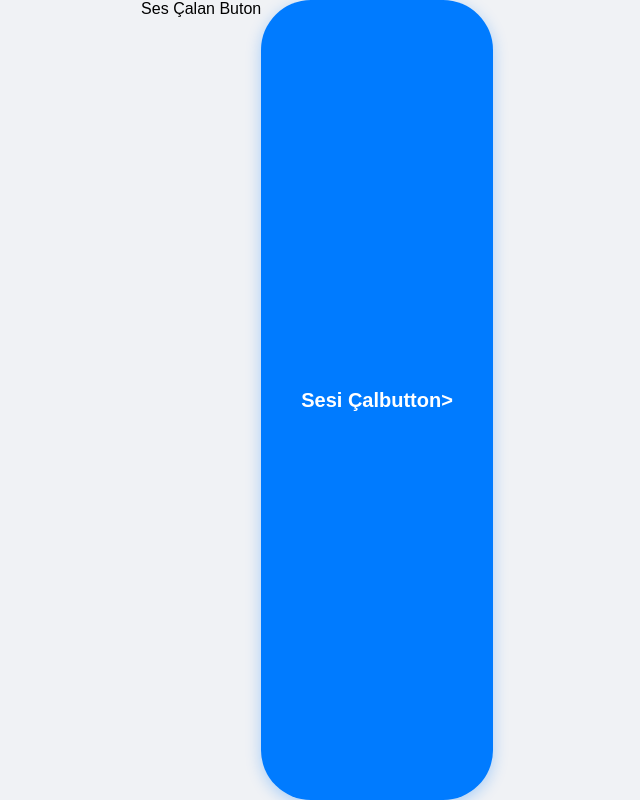
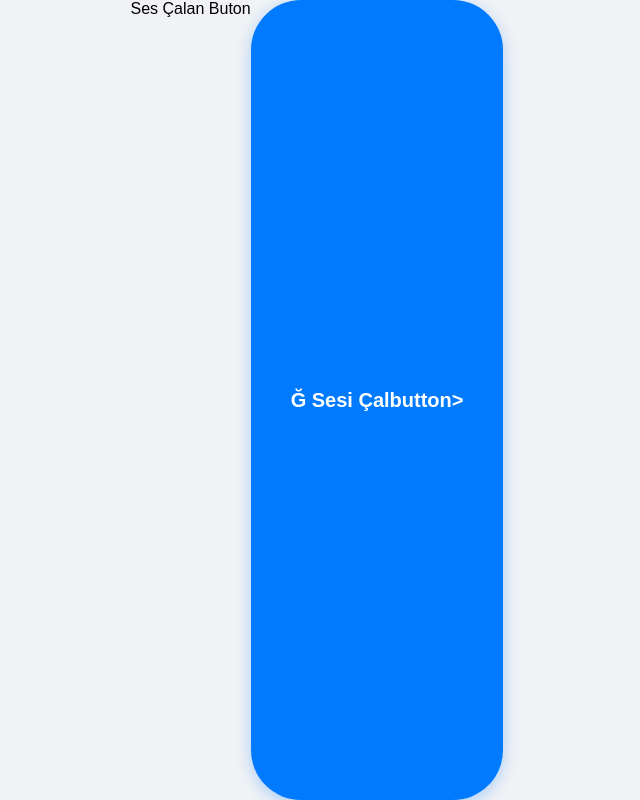
Before and after one commit to Emir975/ovarlokmakinesiaya-n-zageldi, a plain HTML site: page index.html in a window 1280 px wide. Shown: the whole page, without its empty margins (323-963 px from the left). Drawn offline with Linux system fonts and the light colour scheme.

Commit message:
Update index.html

```diff
--- a/index.html
+++ b/index.html
@@ -37,7 +37,7 @@
 </head>
 <body>
 
-    <button class="ses-butonu" onlick="sesiCal()">  Sesi Çal</head>button>
+    <button class="ses-butonu" onlick="sesiCal()">Ğ Sesi Çal</head>button>
 
     <audio id="benimSesim" src="https://mixkit.co"></audio>
 
```
